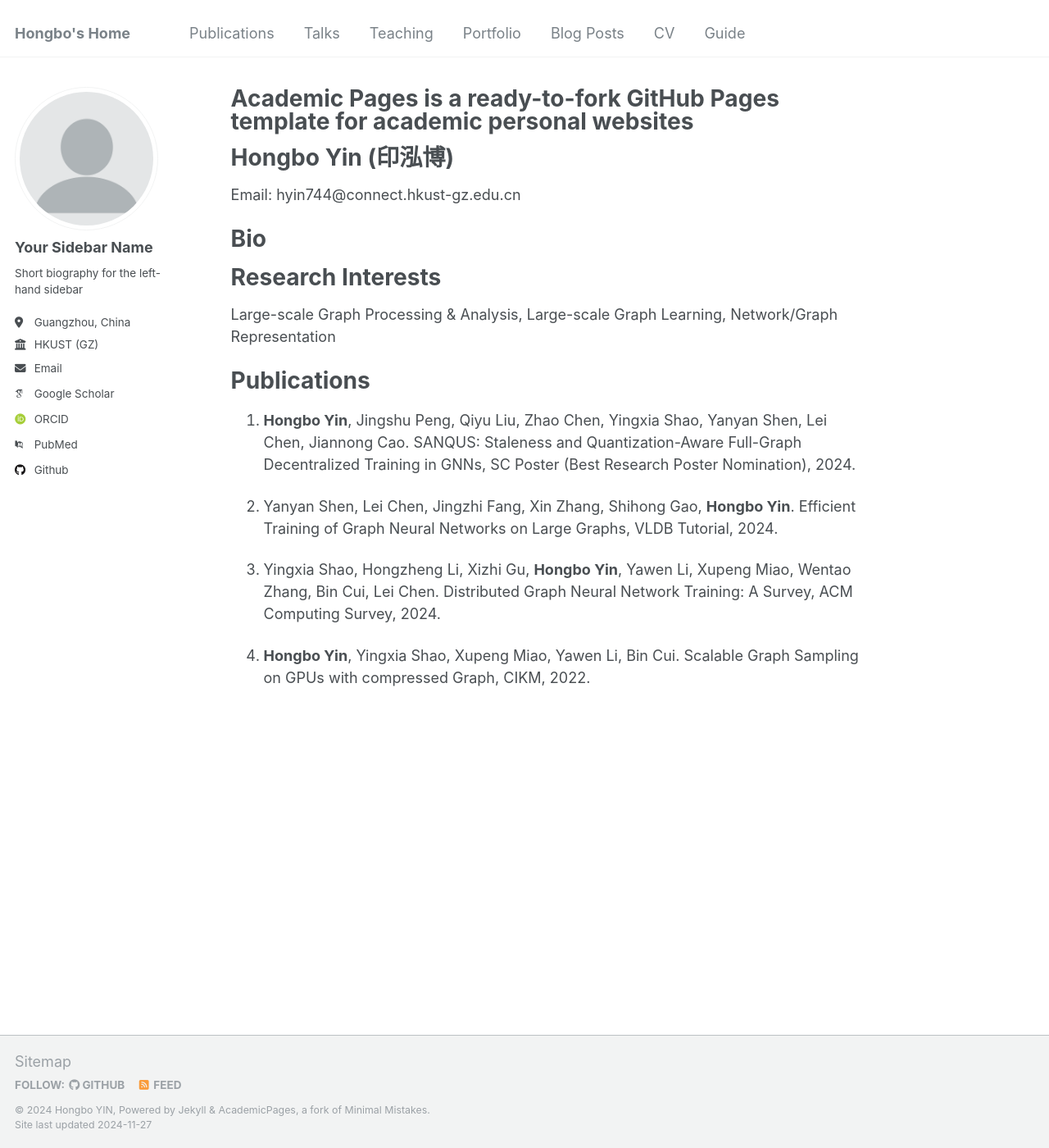
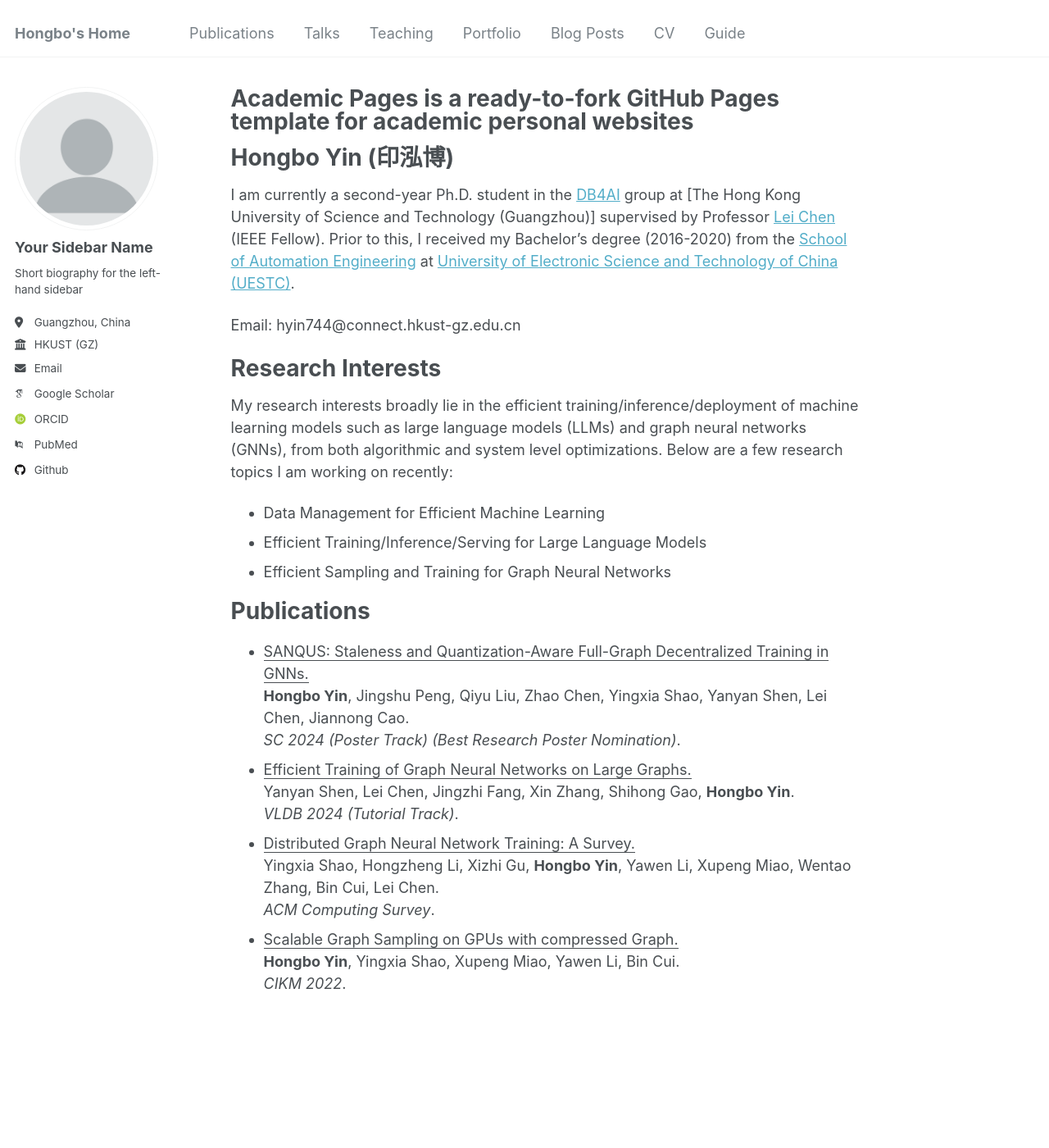
Before and after one commit to yinhbo/yinhbo.github.io, a Jekyll site: the page built from _pages/about.md, in a window 1280 px wide and 1400 px high. Shown: the whole window at 82% size. Built offline with Jekyll 4.4.1, drawn with Linux system fonts in a browser that asks for light colours; some web fonts are replaced.

Commit message:
Update about.md

```diff
--- a/_pages/about.md
+++ b/_pages/about.md
@@ -9,23 +9,28 @@ redirect_from:
 
 Hongbo Yin (印泓博)
 ====
+I am currently a second-year Ph.D. student in the [DB4AI](https://cse.hkust.edu.hk/db4ai/) group at [The Hong Kong University of Science and Technology (Guangzhou)] supervised by Professor [Lei Chen](https://cse.hkust.edu.hk/~leichen/) (IEEE Fellow). Prior to this, I received my Bachelor's degree (2016-2020) from the [School of Automation Engineering](https://en.uestc.edu.cn/info/1015/1409.htm) at [University of Electronic Science and Technology of China (UESTC)](https://en.uestc.edu.cn/).
 
 Email: hyin744@connect.hkust-gz.edu.cn
 
-Bio
-====
-
 Research Interests
 ======
-Large-scale Graph Processing & Analysis, Large-scale Graph Learning, Network/Graph Representation
+My research interests broadly lie in the efficient training/inference/deployment of machine learning models such as large language models (LLMs) and graph neural networks (GNNs), from both algorithmic and system level optimizations. Below are a few research topics I am working on recently: <br>
+- Data Management for Efficient Machine Learning <br>
+- Efficient Training/Inference/Serving for Large Language Models <br>
+- Efficient Sampling and Training for Graph Neural Networks <br>
 
 Publications
 ======
-
-1. **Hongbo Yin**, Jingshu Peng, Qiyu Liu, Zhao Chen, Yingxia Shao, Yanyan Shen, Lei Chen, Jiannong Cao. SANQUS: Staleness and Quantization-Aware Full-Graph Decentralized Training in GNNs, SC Poster (Best Research Poster Nomination), 2024.
-
-1. Yanyan Shen, Lei Chen, Jingzhi Fang, Xin Zhang, Shihong Gao, **Hongbo Yin**. Efficient Training of Graph Neural Networks on Large Graphs, VLDB Tutorial, 2024.
-
-1. Yingxia Shao, Hongzheng Li, Xizhi Gu, **Hongbo Yin**, Yawen Li, Xupeng Miao, Wentao Zhang, Bin Cui, Lei Chen. Distributed Graph Neural Network Training: A Survey, ACM Computing Survey, 2024.
-
-1. **Hongbo Yin**, Yingxia Shao, Xupeng Miao, Yawen Li, Bin Cui. Scalable Graph Sampling on GPUs with compressed Graph, CIKM, 2022.
+- <u>SANQUS: Staleness and Quantization-Aware Full-Graph Decentralized Training in GNNs.</u> <br>
+ **Hongbo Yin**, Jingshu Peng, Qiyu Liu, Zhao Chen, Yingxia Shao, Yanyan Shen, Lei Chen, Jiannong Cao. <br>
+  *SC 2024 (Poster Track) (Best Research Poster Nomination)*.
+- <u>Efficient Training of Graph Neural Networks on Large Graphs.</u> <br>
+  Yanyan Shen, Lei Chen, Jingzhi Fang, Xin Zhang, Shihong Gao, **Hongbo Yin**. <br>
+  *VLDB 2024 (Tutorial Track)*.
+- <u>Distributed Graph Neural Network Training: A Survey.</u> <br>
+  Yingxia Shao, Hongzheng Li, Xizhi Gu, **Hongbo Yin**, Yawen Li, Xupeng Miao, Wentao Zhang, Bin Cui, Lei Chen. <br>
+  *ACM Computing Survey*.
+- <u>Scalable Graph Sampling on GPUs with compressed Graph.</u> <br>
+  **Hongbo Yin**, Yingxia Shao, Xupeng Miao, Yawen Li, Bin Cui. <br>
+  *CIKM 2022*.
```
